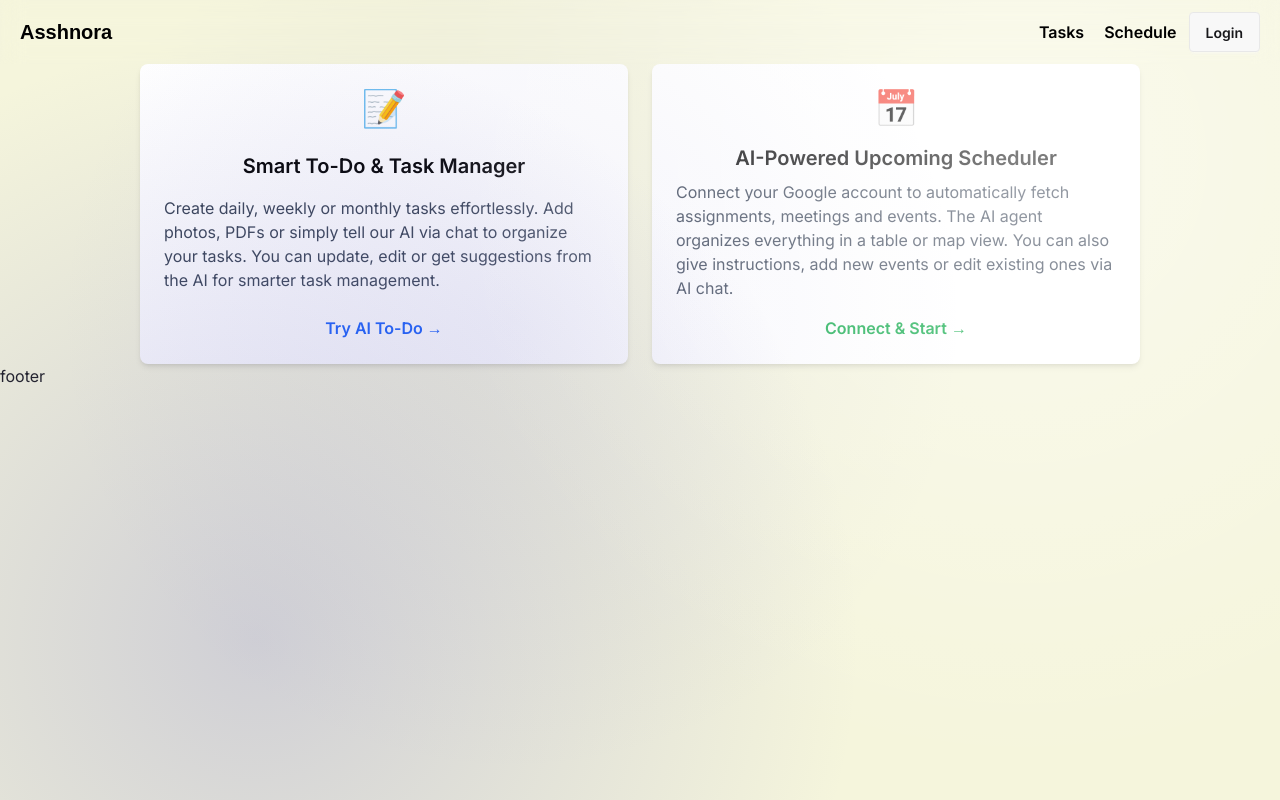
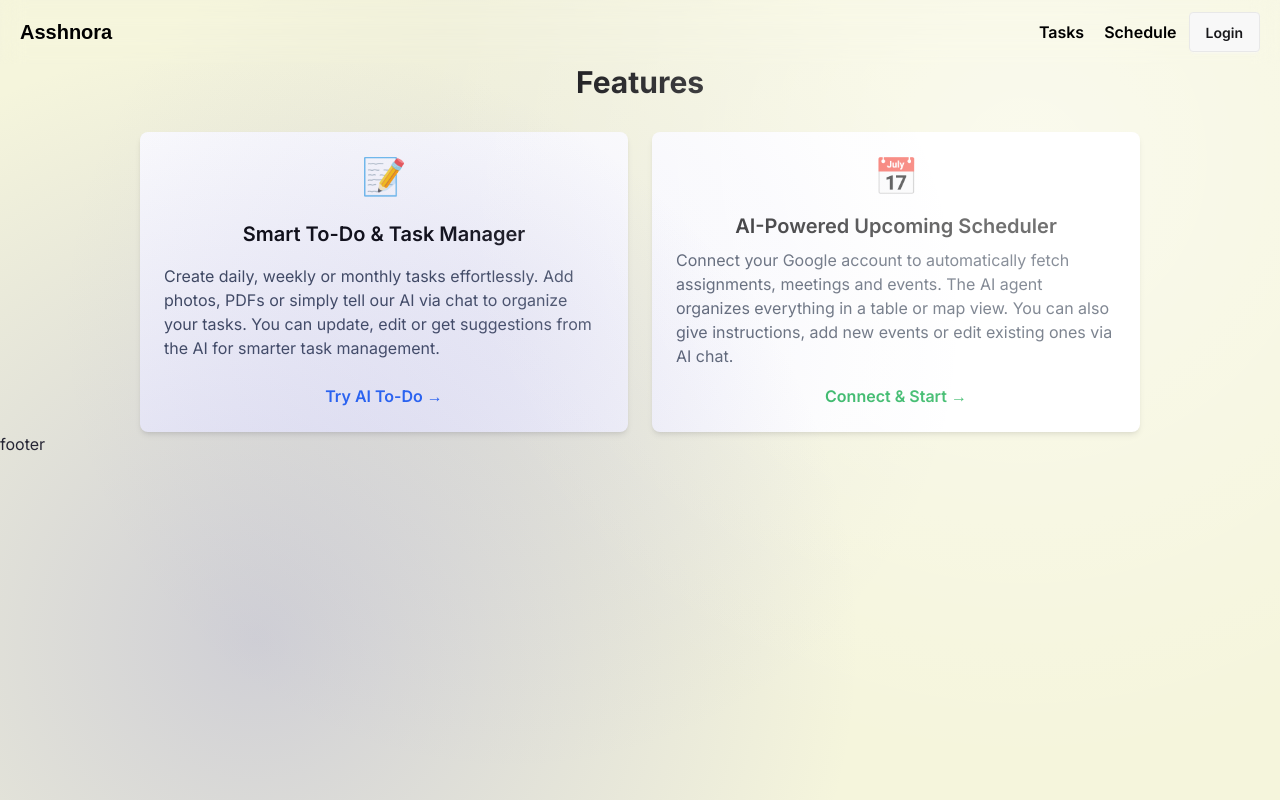
Before and after one commit to tahmid-khan-hub/Asshnora, a Next.js app: page / in a window 1280 px wide. Built offline with nearby package versions, Linux system fonts and the light colour scheme; a web font is replaced by a local one.

Commit message:
Added title in features section

```diff
--- a/src/app/Features/Features.tsx
+++ b/src/app/Features/Features.tsx
@@ -2,7 +2,9 @@ import React from "react";
 
 const Features = () => {
   return (
-    <div className="flex flex-col md:flex-row max-w-[1000px] mx-auto gap-6">
+    <div>
+        <h1 className="text-center font-bold text-3xl mb-8">Features</h1>
+        <div className="flex flex-col md:flex-row max-w-[1000px] mx-auto gap-6">
       {/* Feature 1: To-Do / Tasks */}
       <div className="flex flex-col items-center bg-white shadow-md rounded-lg p-6 flex-1 justify-between">
         <div className="text-4xl mb-4">📝</div>
@@ -35,7 +37,7 @@ const Features = () => {
           Connect & Start →
         </button>
       </div>
-    </div>
+    </div></div>
   );
 };
 
```
